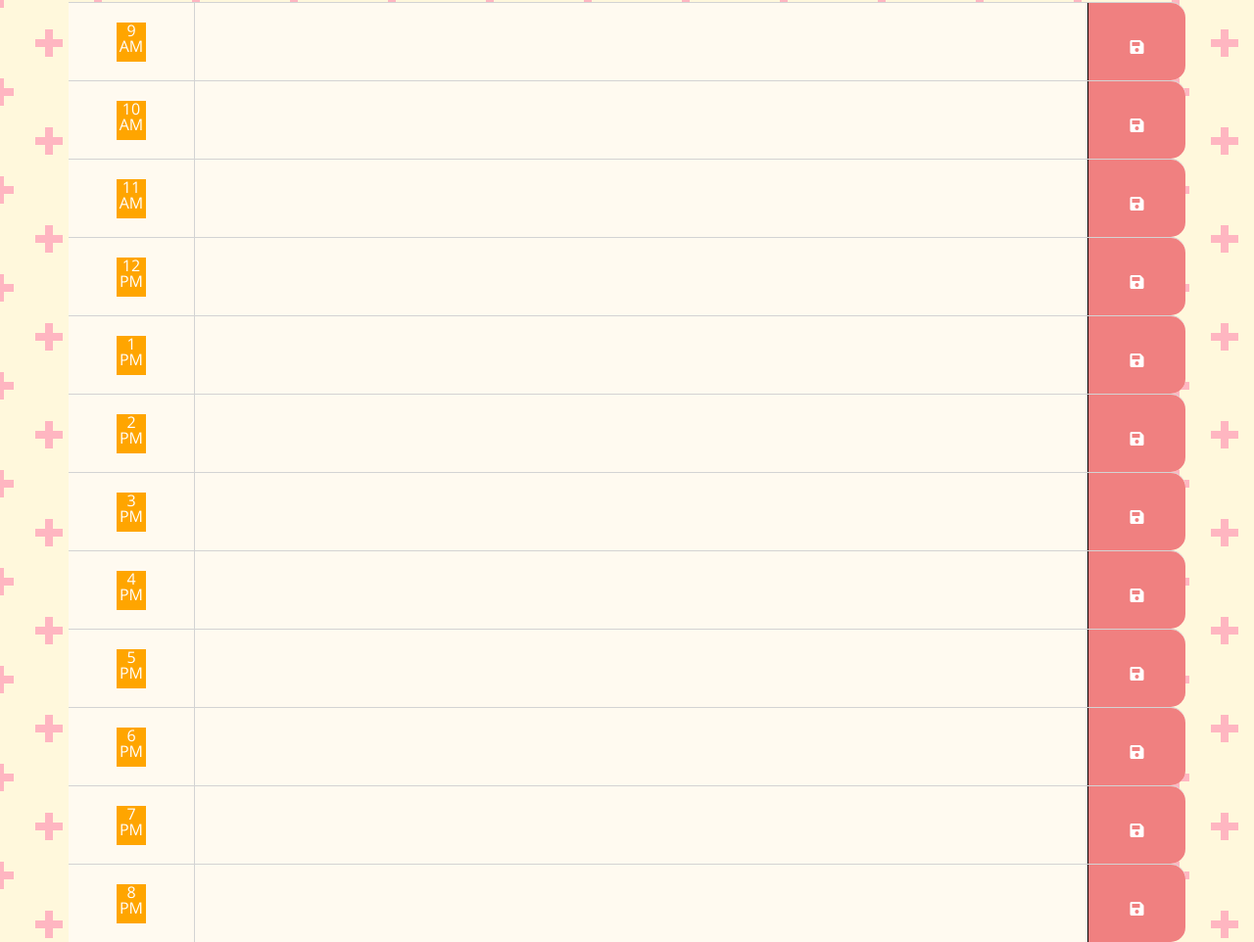
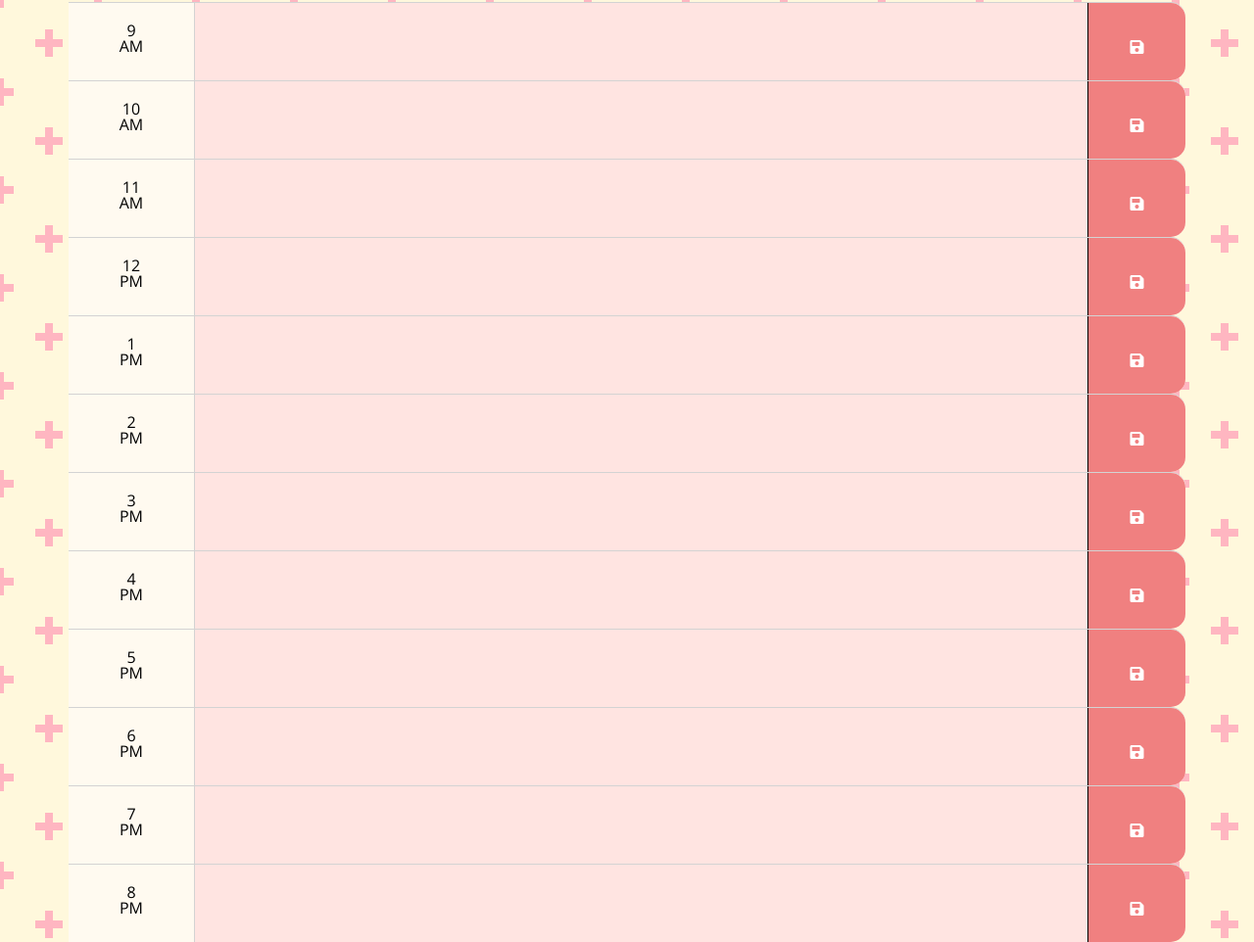
Before and after one commit to leahogorman/Daily-Planner, a plain HTML site: page index.html in a window 1280 px wide. Shown: the part 306-1268 px from the top of the page at 98% size. Drawn offline with nearby package versions, Linux system fonts and the light colour scheme.

Commit message:
worked on past present and future

```diff
--- a/index.html
+++ b/index.html
@@ -30,86 +30,86 @@
     </header>
     <div class="container">
       <div class="time-block">
-      <div class="row">
+      <div  class="row">
         <div id="nine" class="hour"></div>
-        <textarea name="description" id="textNine"></textarea>
+        <textarea class="textarea" name="description" id="9"></textarea>
         <div class="saveBtn">
-          <i id="nineBtn" class="fas fa-save"></i>
+          <i id="tenBtn" class="fas fa-save"></i>
         </div>
-      </div>
-      <div class="row">
+        </div>
+      <div  class="row">
         <div id="ten" class="hour"></div>
-        <textarea name="description" id="textTen"></textarea>
+        <textarea class="textarea" name="description" id="10"></textarea>
         <div class="saveBtn">
           <i id="tenBtn" class="fas fa-save"></i>
         </div>
       </div>
       <div class="row">
         <div id="eleven" class="hour"></div>
-        <textarea name="description" id="textEleven"></textarea>
+        <textarea class="textarea" name="description" id="11"></textarea>
         <div class="saveBtn">
           <i id="elevenBtn" class="fas fa-save"></i>
         </div>
       </div>
-      <div id="row" class="row">
+      <div class="row">
         <div id="twelve" class="hour"></div>
-        <textarea name="description" id="textTwelve"></textarea>
+        <textarea class="textarea" name="description" id="12"></textarea>
         <div class="saveBtn">
           <i id="twelveBtn twelve" class="fas fa-save"></i>
         </div>
       </div>
       <div class="row">
         <div id="one" class="hour"></div>
-        <textarea name="description" id="textOne"></textarea>
+        <textarea class="textarea" name="oneContent" id="13"></textarea>
         <div class="saveBtn">
           <i id="oneBtn" class="fas fa-save"></i>
         </div>
       </div>
       <div class="row">
         <div id="two" class="hour"></div>
-        <textarea name="description" id="textTwo"></textarea>
+        <textarea class="textarea" name="description" id="14"></textarea>
         <div class="saveBtn">
           <i id="twoBtn" class="fas fa-save"></i>
         </div>
       </div>
       <div class="row">
         <div id="three" class="hour"></div>
-        <textarea name="description" id="textThree"></textarea>
+        <textarea class="textarea" name="description" id="15"></textarea>
         <div class="saveBtn">
           <i id="threeBtn" class="fas fa-save"></i>
         </div>
       </div>
       <div class="row">
         <div id="four" class="hour"></div>
-        <textarea name="description" id="textFour"></textarea>
+        <textarea class="textarea" name="description" id="16"></textarea>
         <div class="saveBtn">
           <i id="fourBtn" class="fas fa-save"></i>
         </div>
       </div>
       <div class="row">
         <div id="five" class="hour"></div>
-        <textarea name="description" id="textFive"></textarea>
+        <textarea class="textarea" name="description" id="17"></textarea>
         <div class="saveBtn">
           <i id="fiveBtn" class="fas fa-save"></i>
         </div>
       </div>
       <div class="row">
         <div id="six" class="hour"></div>
-        <textarea name="description" id="textSix"></textarea>
+        <textarea class="textarea" name="description" id="18"></textarea>
         <div class="saveBtn">
           <i id="sixBtn" class="fas fa-save"></i>
         </div>
       </div>
       <div class="row">
         <div id="seven" class="hour"></div>
-        <textarea name="description" id="textSeven"></textarea>
+        <textarea class="textarea" name="description" id="19"></textarea>
         <div class="saveBtn">
           <i id="sevenBtn" class="fas fa-save"></i>
         </div>
       </div>
       <div class="row">
         <div id="eight" class="hour"></div>
-        <textarea name="description" id="textEight"></textarea>
+        <textarea class="textarea" name="description" id="20"></textarea>
         <div class="saveBtn">
           <i id="eightBtn" class="fas fa-save"></i>
         </div>
--- a/scripts.js
+++ b/scripts.js
@@ -1,107 +1,88 @@
 window.onload = "readyFunction"
-var today = moment().format('MMMM Do YYYY, h:mm:ss a');
 currentDay = document.getElementById("currentDay")
 var row = document.getElementById("row")
 var hour = document.getElementsByClassName("hour")
+currentTime = moment().format("H");
+
+
 var update = function() {
     currentDay.innerHTML = moment().format('MMMM Do YYYY, h:mm:ss a');
-    currentTime = moment().format('LT');
-    console.log("hi there", currentTime);
-
-    if (hour < currentTime) {
-        $(hour).addClass("past");
-    }
-    if (hour > currentTime) {
-        $(hour).addClass("future");
-    }
-    if (hour = currentTime) {
-        $(hour).addClass("present");
-    }
-}
+    currentTime;
+};
 setInterval(update, 1000);
 
-// $(document).ready(function() {
+var $array = [];
+$('.textarea').each(function(){
+    var  currentTime = moment().hours()
+    var id = parseInt($(this).attr("id"));
+    console.log("hi there", id)
 
-// }
-
-// $(document).ready(function() {
-//     setInterval(update, 1000);
-// }
-//     if (hour=currentTime) {
-//         $(".hour").addClass("present")
-//     } else if (hour<currentTime) {
-//         $(".hour").addClass("past")
-//     } else {
-//         $(".hour").addClass("future")
-//     }
-
-// });
+    if (id < currentTime) {
+        $(this).addClass("past")
+    } else if (id > currentTime) {
+        $(this).addClass("future")
+    } else {
+        $(this).addClass("present")
+    }
+});
 
 var oneBtn = document.getElementById("oneBtn")
-var oneText = document.getElementById("oneText")
 var one = document.getElementById("one")
+var oneContent = document.getElementsByName("oneContent")
 one.innerText = moment('13:00','h A').format('h A');
+$(oneBtn).click(function(){
+        var description = $.trim($("#13").val());
+        localStorage.getItem(description)
+        localStorage.setItem("#13", description)
+});
 
 
 var twoBtn = document.getElementById("twoBtn")
-var twoText = document.getElementById("twoText")
 var two = document.getElementById("two")
 two.innerText = moment('14:00','h A').format('h A');
 
 
 var threeBtn = document.getElementById("threeBtn")
-var threeText = document.getElementById("threeText")
 var three = document.getElementById("three")
 three.innerText = moment('15:00','h A').format('h A');
 
 
 var fourBtn = document.getElementById("fourBtn")
-var fourText = document.getElementById("fourText")
 var four = document.getElementById("four")
 four.innerText = moment('16:00','h A').format('h A');
 
 var fiveBtn = document.getElementById("fiveBtn")
-var fiveText = document.getElementById("fiveText")
 var five = document.getElementById("five")
 five.innerText = moment('17:00','h A').format('h A');
 
-
-
 var sixBtn = document.getElementById("sixBtn")
-var sixText = document.getElementById("sixText")
 var six = document.getElementById("six")
 six.innerText = moment('18:00','h A').format('h A');
 
 
 var sevenBtn = document.getElementById("sevenBtn")
-var sevenText = document.getElementById("sevenText")
 var seven = document.getElementById("seven")
 seven.innerText = moment('19:00','h A').format('h A');
 
 
 var eightBtn = document.getElementById("eightBtn")
-var eightText = document.getElementById("eightText")
 var eight = document.getElementById("eight")
 eight.innerText = moment('20:00','h A').format('h A');
 
 
 var nineBtn = document.getElementById("nineBtn")
-var nineText = document.getElementById("nineText")
 var nine = document.getElementById("nine")
 nine.innerText = moment('09:00','h A').format('h A');
 
 var tenBtn = document.getElementById("tenBtn")
-var tenText = document.getElementById("tenText")
 var ten = document.getElementById("ten")
 ten.innerText = moment('10:00','h A').format('h A');
 
 var elevenBtn = document.getElementById("elevenBtn")
-var elevenText = document.getElementById("elevenText")
 var eleven = document.getElementById("eleven")
 eleven.innerText = moment('11:00','h A').format('h A');
 
 var twelveBtn = document.getElementById("twelveBtn")
-var twelveText = document.getElementById("twelveText")
 var twelve = document.getElementById("twelve")
 twelve.innerText = moment('12:00','h A').format('h A');
 
--- a/style.css
+++ b/style.css
@@ -14,10 +14,10 @@ body {
 }
 
 textarea{
+  font-weight: bold;
   background: transparent;
   border: none;
   resize: none;
-  color: #000000;
   border-left: 1px solid lightgray;
   padding: 10px;
   width: 80%;
@@ -54,6 +54,7 @@ textarea{
 }
 
 .hour {
+  text-align: center;
   width: 30px;
   margin: auto;
   height: 50%;
@@ -61,18 +62,18 @@ textarea{
 }
 
 .past {
-  background-color: blue;
-  color: white;
+  background-color: mistyrose;
+  color: lightgrey;
 }
 
 .present {
-  background-color: pink;
-  color: white;
+  background-color: lightpink;
+  color: gray;
 }
 
 .future {
-  background-color: orange;
-  color: white;
+  background-color: palevioletred;
+  color: black;
 }
 
 .saveBtn {
```
